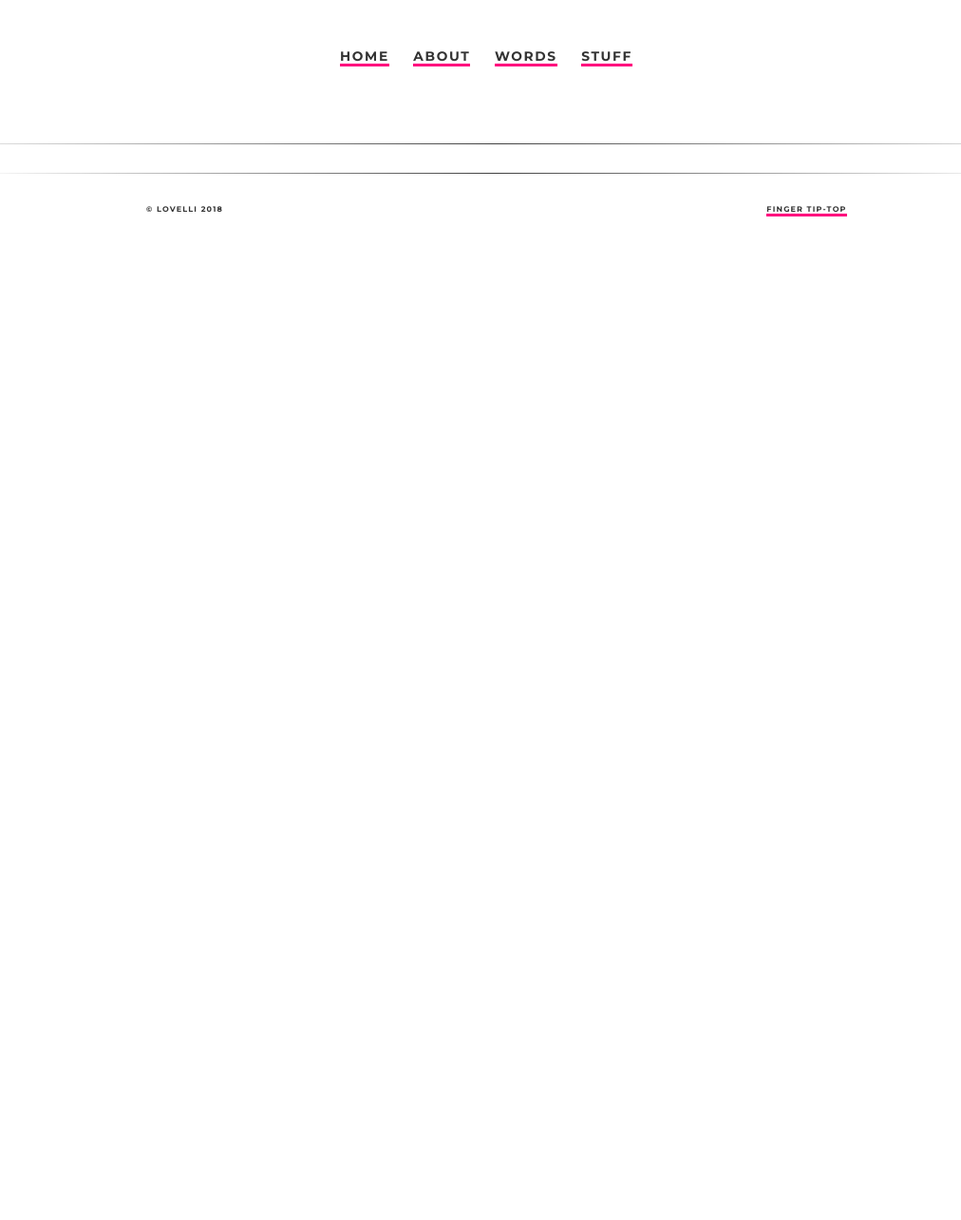
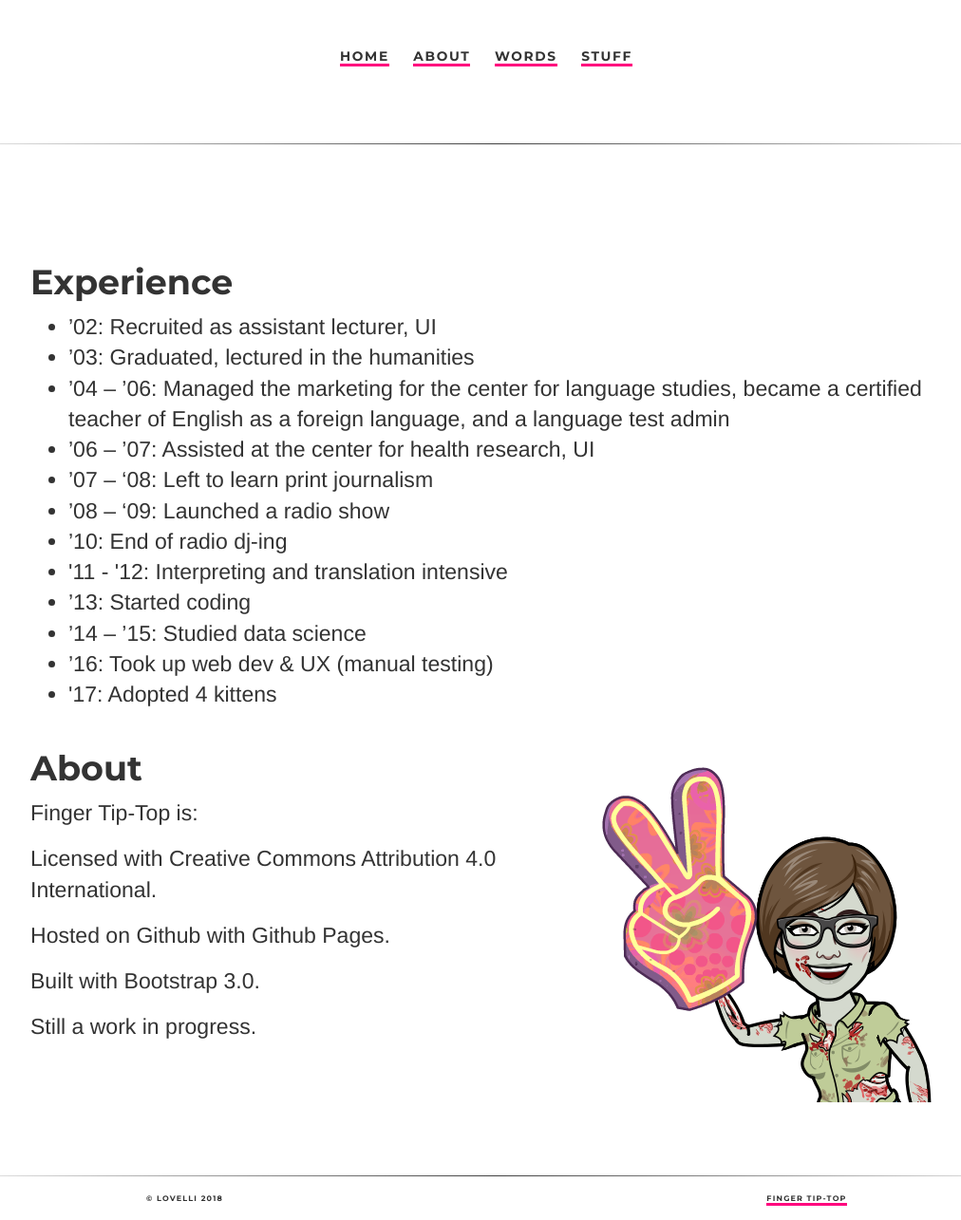
Before and after one commit to ariesti/ariesti.github.io, a Jekyll site: the page built from about/index.html, in a window 1280 px wide. Shown: the whole page at 95% size, without its empty margins (118-1130 px from the left). Built offline with Jekyll 4.4.1, drawn with Linux system fonts in a browser that asks for light colours; before the commit the page ends 900 px from its top, so only the background shows below that.

Commit message:
Update index.html

```diff
--- a/about/index.html
+++ b/about/index.html
@@ -5,3 +5,33 @@ description: Some details about Finger Tip-top and why it was created
 tagline: Coding is a way to get what I want
 permalink: /about/
 ---
+<div class="page">
+
+<div id="content" class="wrapper>
+  <div class="left">
+    <h3>Experience</h3>
+    <ul>
+    <li>’02: Recruited as assistant lecturer, UI</li>
+    <li>’03: Graduated, lectured in the humanities</li>
+    <li>’04 – ’06: Managed the marketing for the center for language studies, became a certified teacher of English as a foreign language, and a language test admin</li>
+    <li>’06 – ’07: Assisted at the center for health research, UI</li>
+    <li>’07 – ‘08: Left to learn print journalism</li>
+    <li>’08 – ‘09: Launched a radio show</li>
+    <li>’10: End of radio dj-ing</li>
+    <li>'11 - '12: Interpreting and translation intensive</li>
+    <li>’13: Started coding</li>
+    <li>’14 – ’15: Studied data science</li>
+    <li>’16: Took up web dev & UX (manual testing)</li>
+    <li>'17: Adopted 4 kittens</li>
+    </ul>
+            <img src="/assets/1-ftt.png" alt="Flowers in Chania" style="float:right" />
+    <h3 class="ex1">About</h3>
+      <p>Finger Tip-Top is:
+      <p>Licensed with Creative Commons Attribution 4.0 International.</p>
+                   <p>Hosted on Github with Github Pages.</p>
+                   <p>Built with Bootstrap 3.0.</p>
+                   <p>Still a work in progress.</p>
+
+      </div>
+      </div>
+</div>
```
